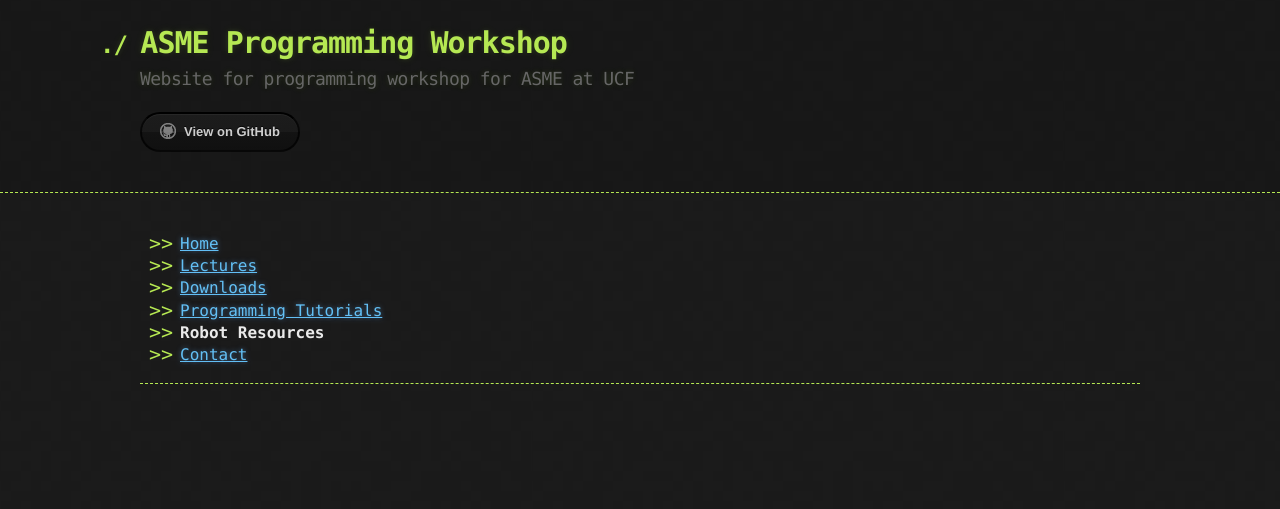
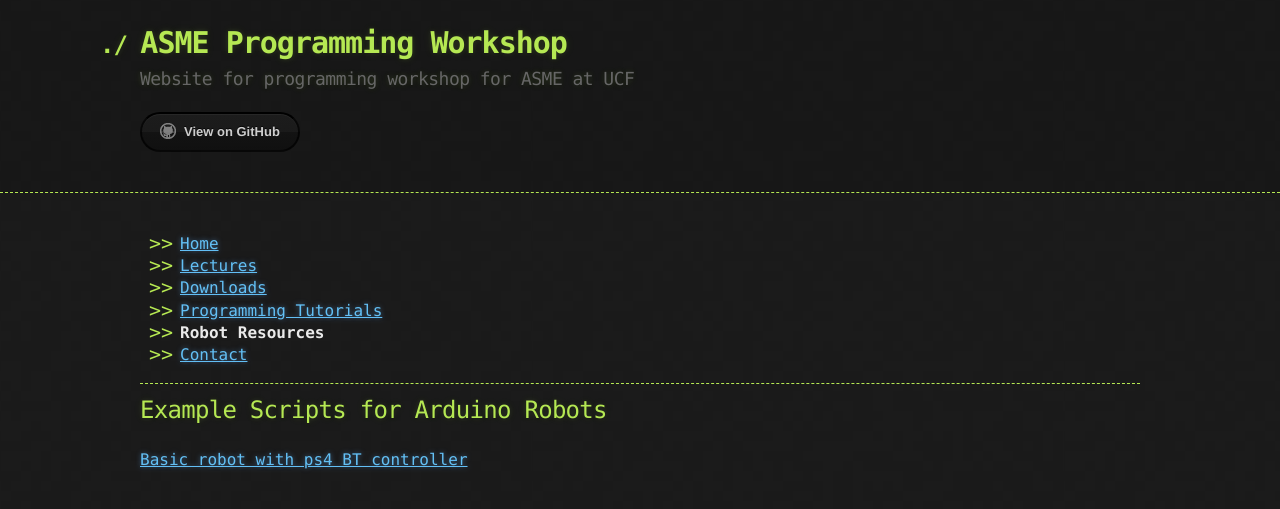
Before and after one commit to brandons209/workshop, a Jekyll site: the page built from pages/Robot_Resources.md, in a window 1280 px wide. Shown: the top 509 px of the page. Built offline with Jekyll 4.4.1, drawn with Linux system fonts in a browser that asks for light colours.

Commit message:
added robot resources

```diff
--- a/pages/Robot_Resources.md
+++ b/pages/Robot_Resources.md
@@ -9,3 +9,6 @@
 * [Contact](Contact.md)
 
 * * *
+
+## Example Scripts for Arduino Robots
+[Basic robot with ps4 BT controller](goo.gl/P4gi3Q)
```
